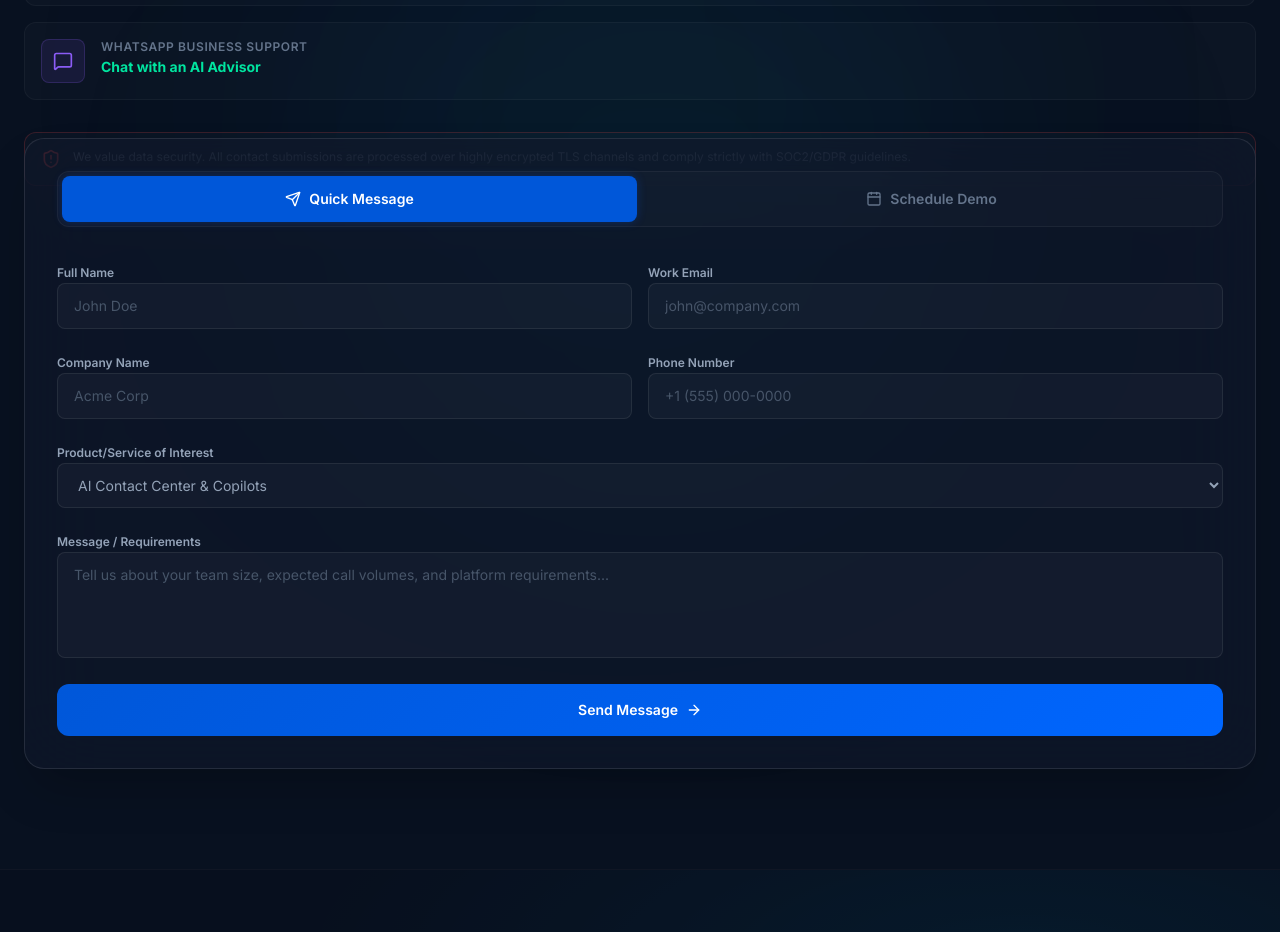
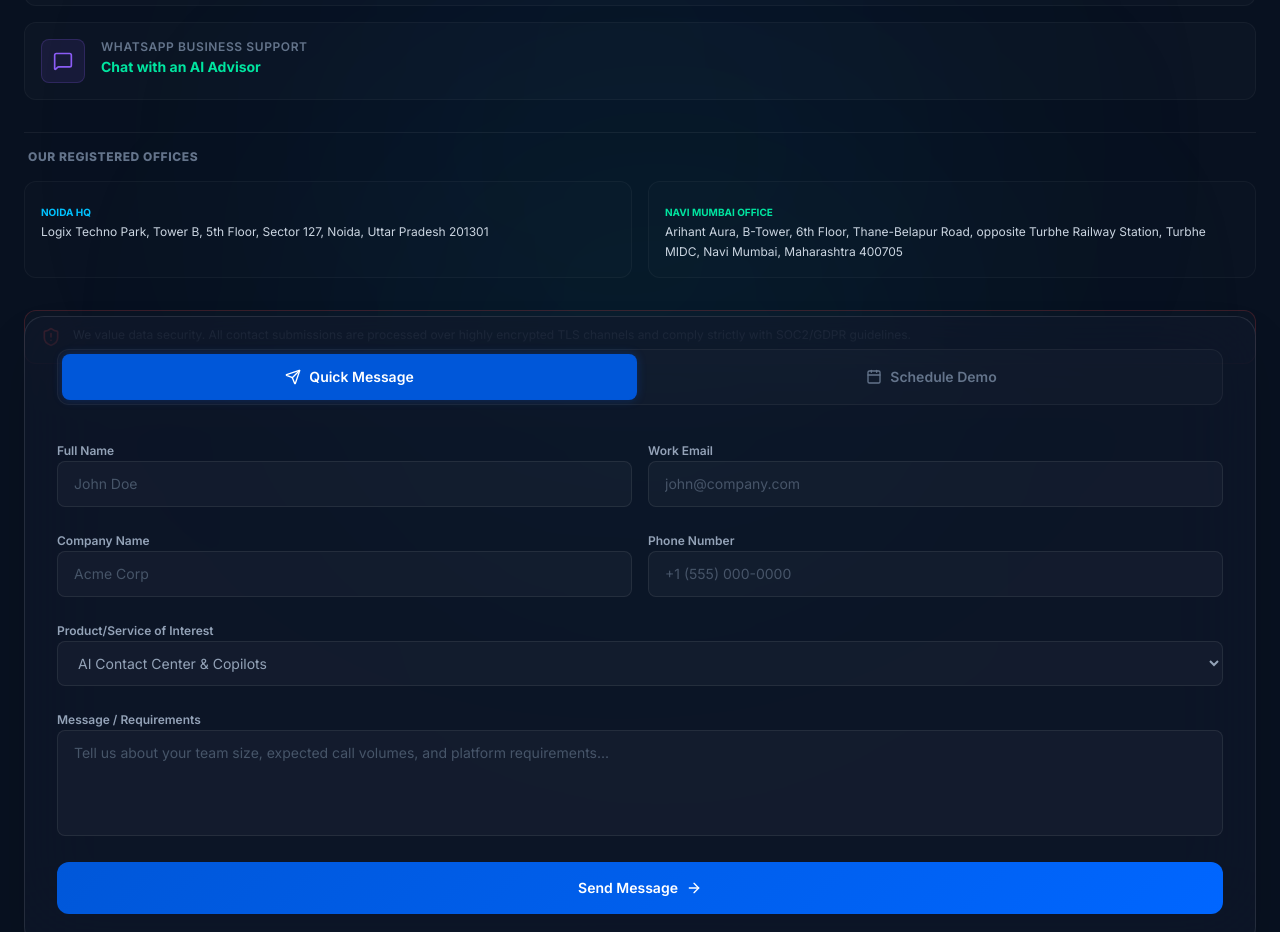
Before and after one commit to sabledattatray/Nexdial-IO, a Next.js app: page / in a window 1280 px wide. Shown: the part 8460-9392 px from the top of the page. Built offline with nearby package versions, Linux system fonts and the light colour scheme.

Commit message:
feat(contact): integrate official registered office addresses for Noida HQ and Navi Mumbai Turbhe

```diff
--- a/src/components/home/ContactSection.tsx
+++ b/src/components/home/ContactSection.tsx
@@ -110,6 +110,27 @@ export function ContactSection() {
                   </a>
                 </div>
               </AnimatedSection>
+            </div>
+
+            {/* Registered Offices */}
+            <div className="space-y-4 pt-4 border-t border-white/[0.06]">
+              <h4 className="text-xs uppercase font-extrabold text-[#64748B] tracking-wider ml-1">
+                Our Registered Offices
+              </h4>
+              <div className="grid grid-cols-1 sm:grid-cols-2 gap-4">
+                <div className="p-4 rounded-xl bg-white/[0.01] border border-white/[0.04] space-y-1">
+                  <span className="text-[10px] uppercase font-bold text-[#00C2FF]">Noida HQ</span>
+                  <p className="text-xs text-[#CBD5E1] leading-relaxed">
+                    Logix Techno Park, Tower B, 5th Floor, Sector 127, Noida, Uttar Pradesh 201301
+                  </p>
+                </div>
+                <div className="p-4 rounded-xl bg-white/[0.01] border border-white/[0.04] space-y-1">
+                  <span className="text-[10px] uppercase font-bold text-[#00E5A0]">Navi Mumbai Office</span>
+                  <p className="text-xs text-[#CBD5E1] leading-relaxed">
+                    Arihant Aura, B-Tower, 6th Floor, Thane-Belapur Road, opposite Turbhe Railway Station, Turbhe MIDC, Navi Mumbai, Maharashtra 400705
+                  </p>
+                </div>
+              </div>
             </div>
 
             <AnimatedSection delay={0.4} className="p-4 rounded-xl bg-white/[0.02] border border-[#EF4444]/20 text-xs text-[#94A3B8] flex gap-3 items-start">
```
